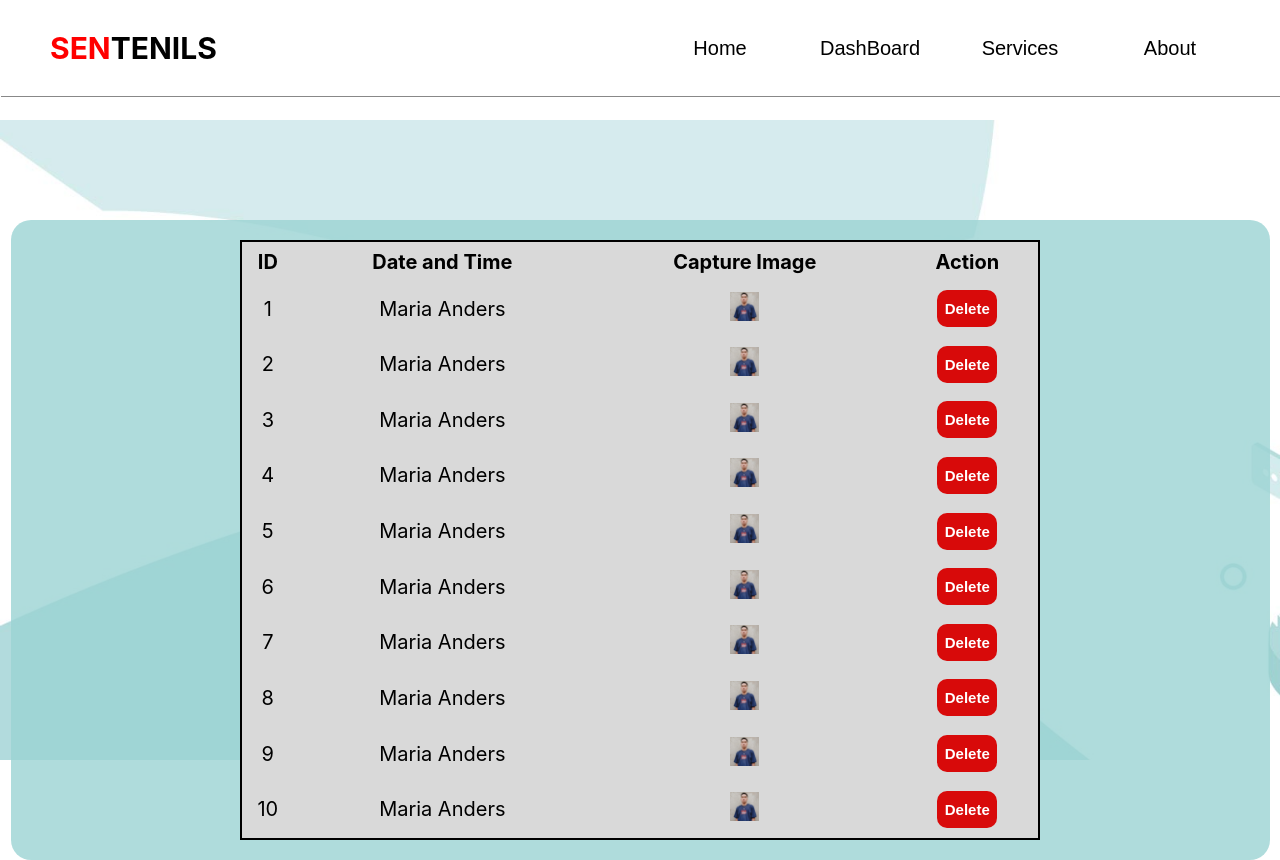
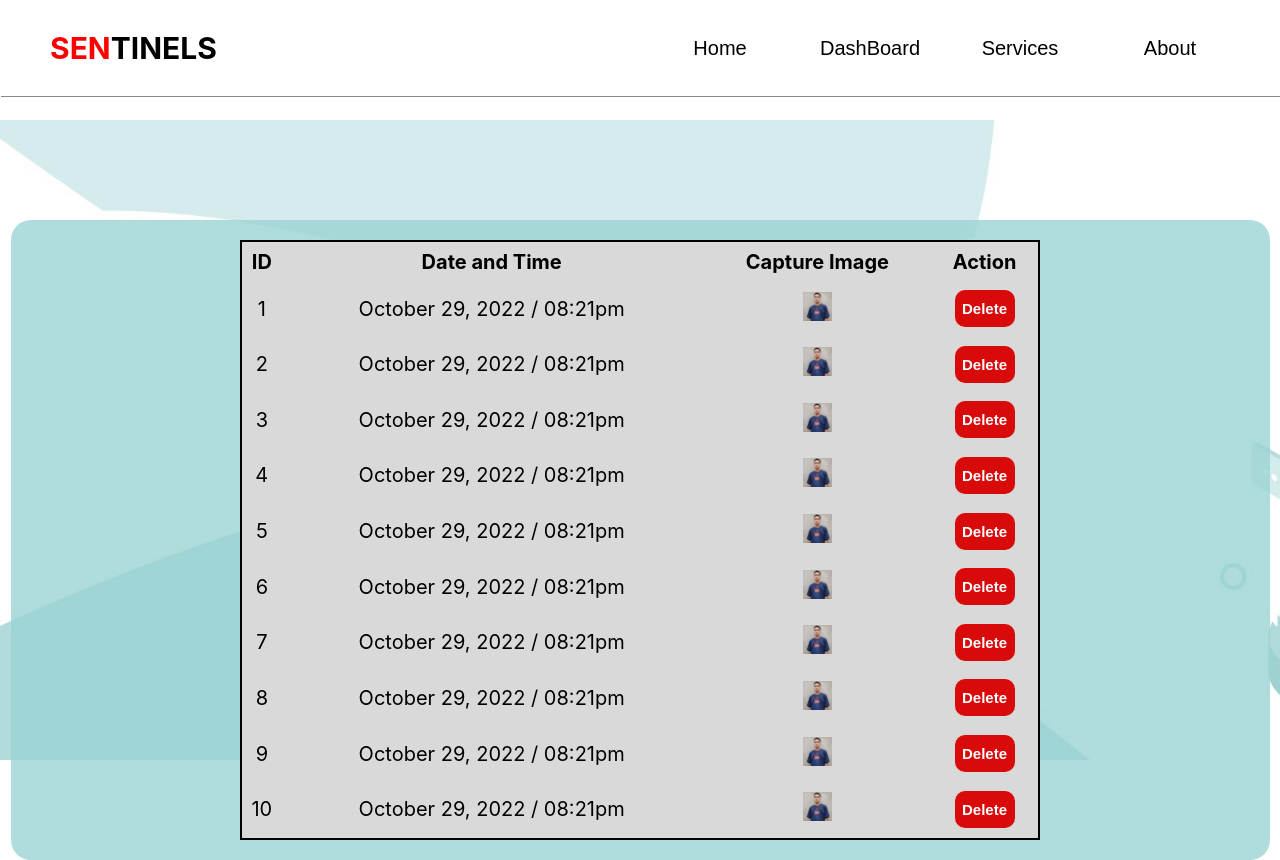
Before and after one commit to DECODER69/sentinels_static_website, a Next.js app: page /Page3 in a window 1280 px wide. Built offline with nearby package versions, Linux system fonts and the light colour scheme.

Commit message:
sentinels_static_website
first commit

```diff
--- a/components/Button.module.css
+++ b/components/Button.module.css
@@ -6,6 +6,7 @@
   background-color: #c51f3b;
   border: 1px solid #c51f3b;
   cursor: pointer;
+
 }
 
 .primary:hover {
@@ -28,4 +29,5 @@
   background-color: #69ACAC;
   font-weight: bold;
   border-radius: 13px;
+
 }
--- a/components/Hero.jsx
+++ b/components/Hero.jsx
@@ -7,9 +7,6 @@ const Hero = () => {
       <p>We focus on delivering high class projects related in</p>
       <p>Python, Node Js, React Js, Html, and Css</p>
 
-      {/* <h1>Technological University of the Philippines</h1>
-      <h3>Manila Campus</h3>
-      <p>CQT Avenue, Salawag, Dasmarinas, Cavite</p> */}
     </div>
   );
 };
--- a/components/Hero.module.css
+++ b/components/Hero.module.css
@@ -16,6 +16,7 @@
   color: white;
   font-size: 50px;
   margin-bottom: -50px;
+  font-family: Georgia, 'Times New Roman', Times, serif;
 }
 
 
--- a/components/Navbar.jsx
+++ b/components/Navbar.jsx
@@ -8,7 +8,7 @@ const Navbar = () => {
       <div className={styles.logo}>
         {/* <img src="/images/tupclogo.png" /> */}
         <h2>SEN</h2>
-        <h3>TENILS</h3>
+        <h3>TINELS</h3>
 
       </div>
       <div className={styles.navbarActions}>
--- a/components/Page3.jsx
+++ b/components/Page3.jsx
@@ -3,9 +3,7 @@ import styles from "./Page3.module.css";
 const Page3 = () => {
   return (
     <div className={styles.container}>
-        <div className={styles.upper}>
-
-        </div>
+      <div className={styles.upper}></div>
 
       <div className={styles.content}>
         <div className={styles.down}>
@@ -18,69 +16,106 @@ const Page3 = () => {
             </tr>
             <tr>
               <td>1</td>
-                    <td>Maria Anders</td>
-                    <td><img src="/images/manuel.jpg" alt="captured image" /></td>
-                    <td><button>Delete</button></td>
+              <td>October 29, 2022 / 08:21pm</td>
+              <td>
+                <img src="/images/manuel.jpg" alt="captured image" />
+              </td>
+              <td>
+                <button> Delete</button>
+              </td>
             </tr>
             <tr>
               <td>2</td>
-                    <td>Maria Anders</td>
-                    <td><img src="/images/manuel.jpg" alt="captured image" /></td>
-                    <td><button>Delete</button></td>
+              <td>October 29, 2022 / 08:21pm</td>
+              <td>
+                <img src="/images/manuel.jpg" alt="captured image" />
+              </td>
+              <td>
+                <button>Delete</button>
+              </td>
             </tr>
             <tr>
               <td>3</td>
-                    <td>Maria Anders</td>
-                    <td><img src="/images/manuel.jpg" alt="captured image" /></td>
-                    <td><button>Delete</button></td>
+              <td>October 29, 2022 / 08:21pm</td>
+              <td>
+                <img src="/images/manuel.jpg" alt="captured image" />
+              </td>
+              <td>
+                <button>Delete</button>
+              </td>
             </tr>
             <tr>
               <td>4</td>
-                    <td>Maria Anders</td>
-                    <td><img src="/images/manuel.jpg" alt="captured image" /></td>
-                    <td><button>Delete</button></td>
+              <td>October 29, 2022 / 08:21pm</td>
+              <td>
+                <img src="/images/manuel.jpg" alt="captured image" />
+              </td>
+              <td>
+                <button>Delete</button>
+              </td>
             </tr>
             <tr>
               <td>5</td>
-                    <td>Maria Anders</td>
-                    <td><img src="/images/manuel.jpg" alt="captured image" /></td>
-                    <td><button>Delete</button></td>
+              <td>October 29, 2022 / 08:21pm</td>
+              <td>
+                <img src="/images/manuel.jpg" alt="captured image" />
+              </td>
+              <td>
+                <button>Delete</button>
+              </td>
             </tr>
             <tr>
               <td>6</td>
-                    <td>Maria Anders</td>
-                    <td><img src="/images/manuel.jpg" alt="captured image" /></td>
-                    <td><button>Delete</button></td>
+              <td>October 29, 2022 / 08:21pm</td>
+              <td>
+                <img src="/images/manuel.jpg" alt="captured image" />
+              </td>
+              <td>
+                <button>Delete</button>
+              </td>
             </tr>
             <tr>
               <td>7</td>
-                    <td>Maria Anders</td>
-                    <td><img src="/images/manuel.jpg" alt="captured image" /></td>
-                    <td><button>Delete</button></td>
+              <td>October 29, 2022 / 08:21pm</td>
+              <td>
+                <img src="/images/manuel.jpg" alt="captured image" />
+              </td>
+              <td>
+                <button>Delete</button>
+              </td>
             </tr>
             <tr>
               <td>8</td>
-                    <td>Maria Anders</td>
-                    <td><img src="/images/manuel.jpg" alt="captured image" /></td>
-                    <td><button>Delete</button></td>
+              <td>October 29, 2022 / 08:21pm</td>
+              <td>
+                <img src="/images/manuel.jpg" alt="captured image" />
+              </td>
+              <td>
+                <button>Delete</button>
+              </td>
             </tr>
             <tr>
               <td>9</td>
-                    <td>Maria Anders</td>
-                    <td><img src="/images/manuel.jpg" alt="captured image" /></td>
-                    <td><button>Delete</button></td>
+              <td>October 29, 2022 / 08:21pm</td>
+              <td>
+                <img src="/images/manuel.jpg" alt="captured image" />
+              </td>
+              <td>
+                <button>Delete</button>
+              </td>
             </tr>
             <tr>
               <td>10</td>
-                    <td>Maria Anders</td>
-                    <td><img src="/images/manuel.jpg" alt="captured image" /></td>
-                    <td><button>Delete</button></td>
+              <td>October 29, 2022 / 08:21pm</td>
+              <td>
+                <img src="/images/manuel.jpg" alt="captured image" />
+              </td>
+              <td>
+                <button>Delete</button>
+              </td>
             </tr>
-
           </table>
-
         </div>
-
       </div>
     </div>
   );
--- a/components/Page3.module.css
+++ b/components/Page3.module.css
@@ -42,11 +42,21 @@
   font-size: 20px;
   height: 600px;
   background-color: #D9D9D9;
+  /* align-items: center; */
+
+
 
 }
 
 .down>table>tr>td>img {
   width: 29px;
+  transition: transform .2s;
+
+}.down>table>tr>td>img:hover {
+  transform: scale(6);
+  /* width: 50px; */
+  border-radius: 10px;
+
 }
 
 .down>table>tr>td>button {
@@ -59,4 +69,9 @@
   font-size: 15px;
   font-weight: bold;
   cursor: pointer;
+  transition: transform .2s;
 }
+.down>table>tr>td>button:hover {
+  transform: scale(1.5);
+
+}
```
Also changed, not shown: components/Page2.module.css (+27 -9 lines), components/Page4.jsx (+25 -23 lines), components/Page4.module.css (+97 -2 lines). Lines whose indentation alone changed are shown as unchanged.
